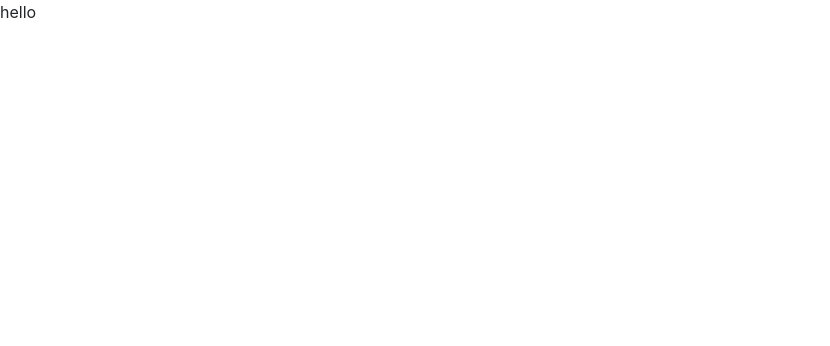
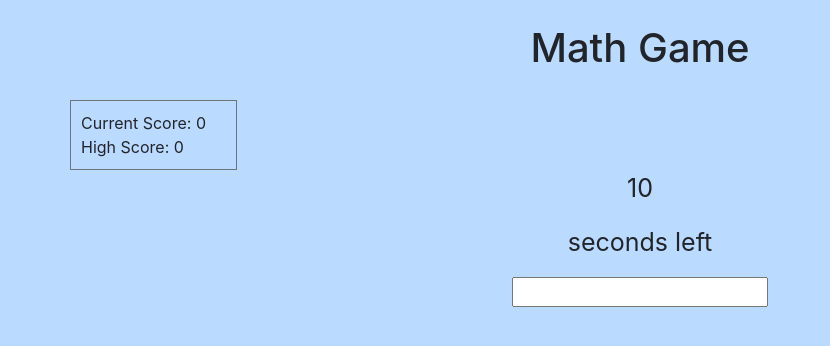
Before and after one commit to FloraStekelorom/MathGame, a plain HTML site: page index.html in a window 1280 px wide. Shown: the whole page, without its empty margins (0-830 px from the left). Drawn offline with nearby package versions, Linux system fonts and the light colour scheme.

Commit message:
added first html lines to have body in place. Now we need ot generate number and add the javascript

```diff
--- a/index.css
+++ b/index.css
@@ -0,0 +1,16 @@
+body {
+  background-color: rgb(187, 218, 255);
+}
+
+.scoreBox {
+  margin-top: 20px;
+  padding-left: 10px;
+  padding-right: 30px;
+  padding-top: 10px;
+  padding-bottom: 10px;
+}
+
+#seconds,
+#secondsLeft {
+  font-size: 25px;
+}
--- a/index.html
+++ b/index.html
@@ -14,6 +14,27 @@
     <title>Math Game</title>
   </head>
   <body>
-    hello
+    <div class="container">
+      <div class="row">
+        <h1 class="col-xs-12 mx-auto mt-4">Math Game</h1>
+      </div>
+      <div class="row">
+        <div class="col-xs-12 border border-secondary scoreBox">
+          <p class="mb-0">Current Score: 0</p>
+          <p class="mb-0">High Score: 0</p>
+        </div>
+      </div>
+      <div class="row">
+        <div class="col-xs-12 mx-auto text-center">
+          <p id="seconds">10</p>
+          <p id="secondsLeft">seconds left</p>
+          <p id="equation"></p>
+          <input type="number" name="" value="">
+
+        </div>
+
+      </div>
+
+    </div>
   </body>
 </html>
```
